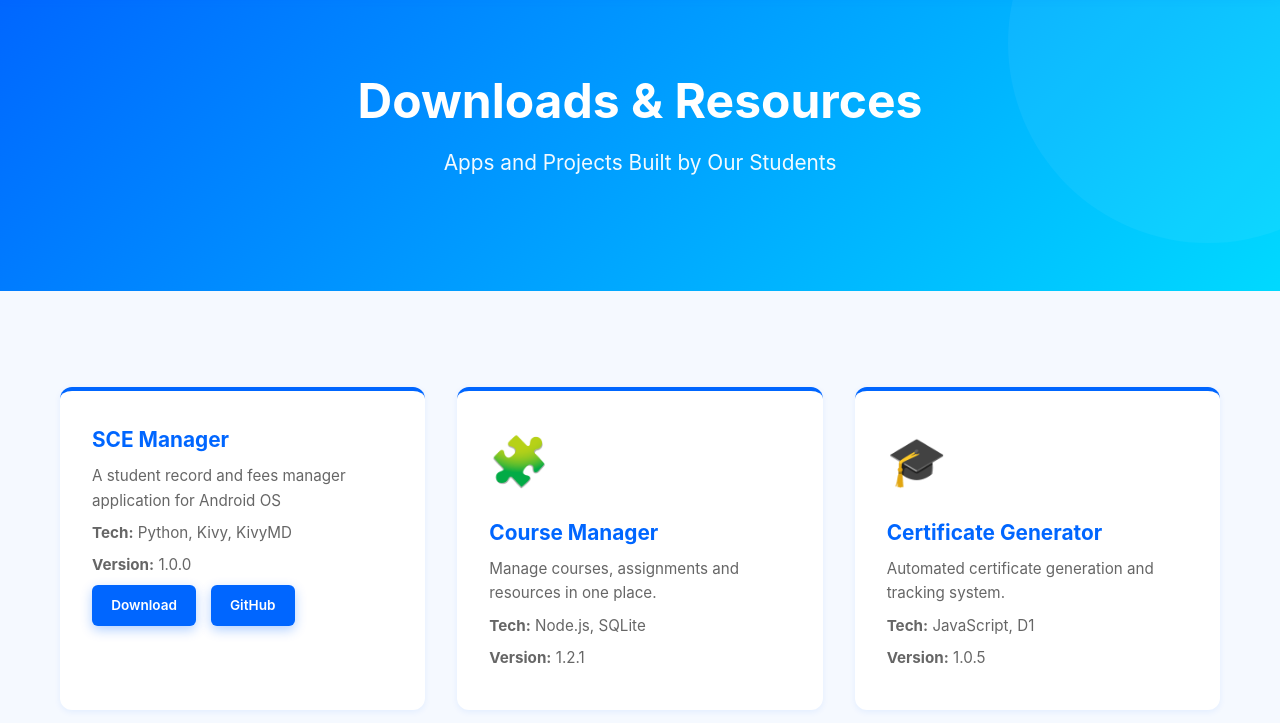
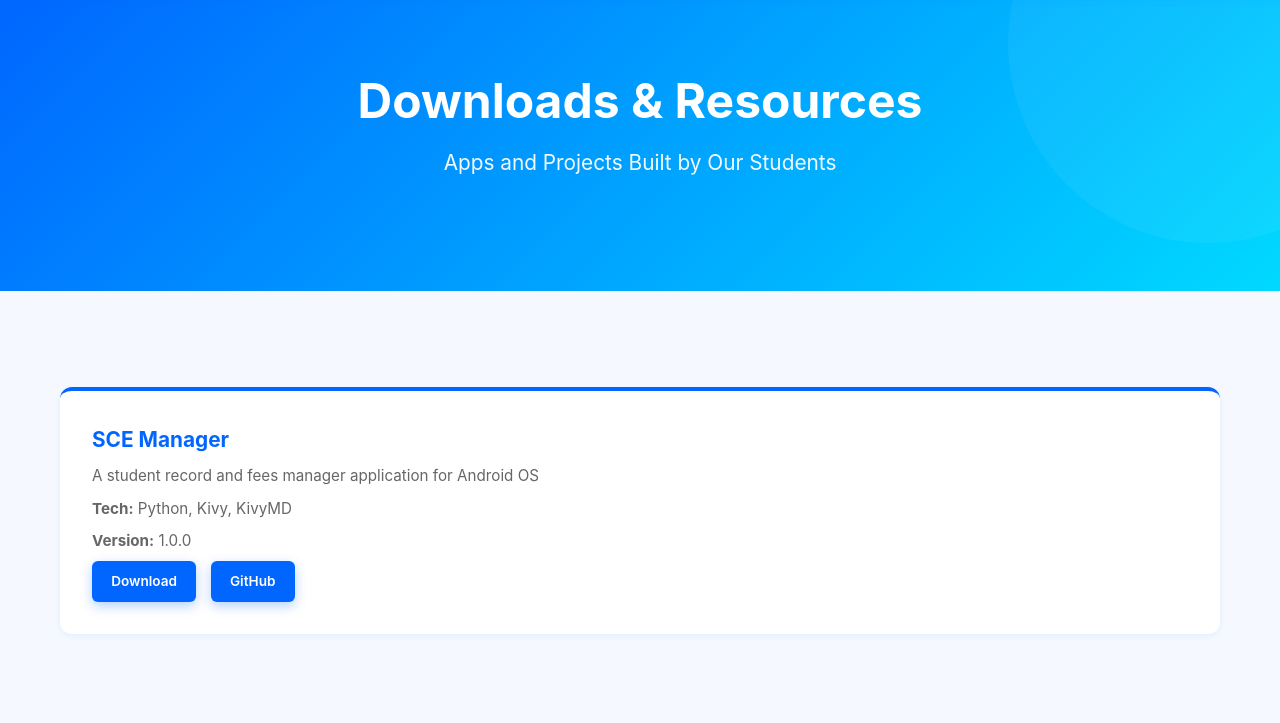
Before and after one commit to Samriddho-Karmakar/Samriddho-Computer-Education, a website: page public/downloads/index.html in a window 1280 px wide. Shown: the part 77-800 px from the top of the page. Drawn offline with Linux system fonts and the light colour scheme.

Commit message:
Update index.html

```diff
--- a/public/downloads/index.html
+++ b/public/downloads/index.html
@@ -37,7 +37,6 @@
     <div class="container">
       <div class="apps-grid">
         <div class="app-card">
-          <!-- <div class="app-icon" style="font-size:3rem;margin-bottom:1rem">📱</div> -->
           <h3>SCE Manager</h3>
           <p>A student record and fees manager application for Android OS</p>
           <p class="app-tech"><strong>Tech:</strong> Python, Kivy, KivyMD</p>
@@ -46,20 +45,6 @@
             <a style="margin-right: 5px" href="https://github.com/SCE-LLC/SCE-Manager/releases/download/APK-Installer/sce-0.1-arm64.apk" class="btn btn-small btn-primary">Download</a>
             <a style="margin-left: 5px" href="https://github.com/SCE-LLC/SCE-Manager" class="btn btn-small btn-primary">GitHub</a>
           </section>
-        </div>
-        <div class="app-card">
-          <div class="app-icon" style="font-size:3rem;margin-bottom:1rem">🧩</div>
-          <h3>Course Manager</h3>
-          <p>Manage courses, assignments and resources in one place.</p>
-          <p class="app-tech"><strong>Tech:</strong> Node.js, SQLite</p>
-          <p class="app-version"><strong>Version:</strong> 1.2.1</p>
-        </div>
-        <div class="app-card">
-          <div class="app-icon" style="font-size:3rem;margin-bottom:1rem">🎓</div>
-          <h3>Certificate Generator</h3>
-          <p>Automated certificate generation and tracking system.</p>
-          <p class="app-tech"><strong>Tech:</strong> JavaScript, D1</p>
-          <p class="app-version"><strong>Version:</strong> 1.0.5</p>
         </div>
       </div>
     </div>
```
